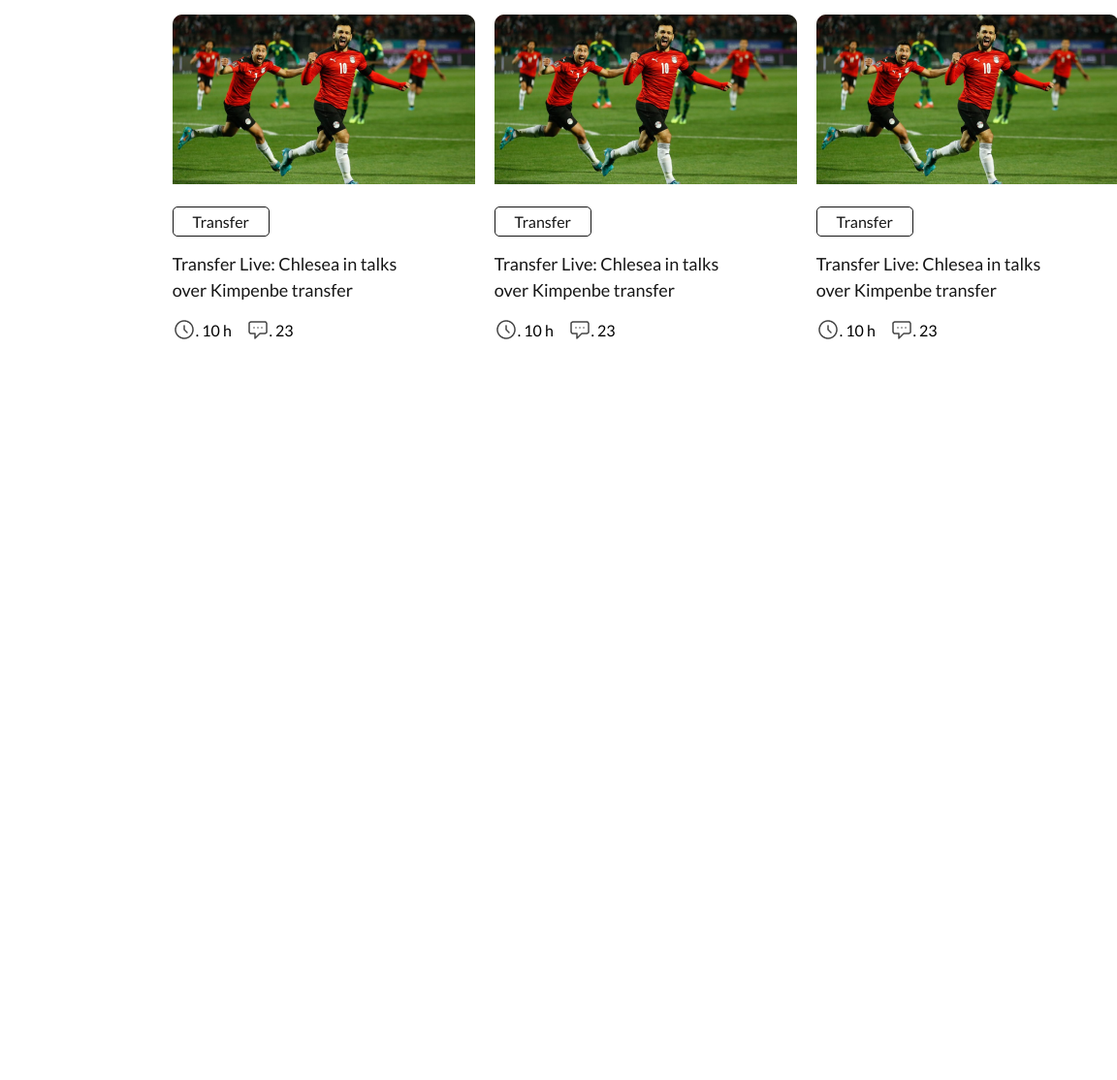
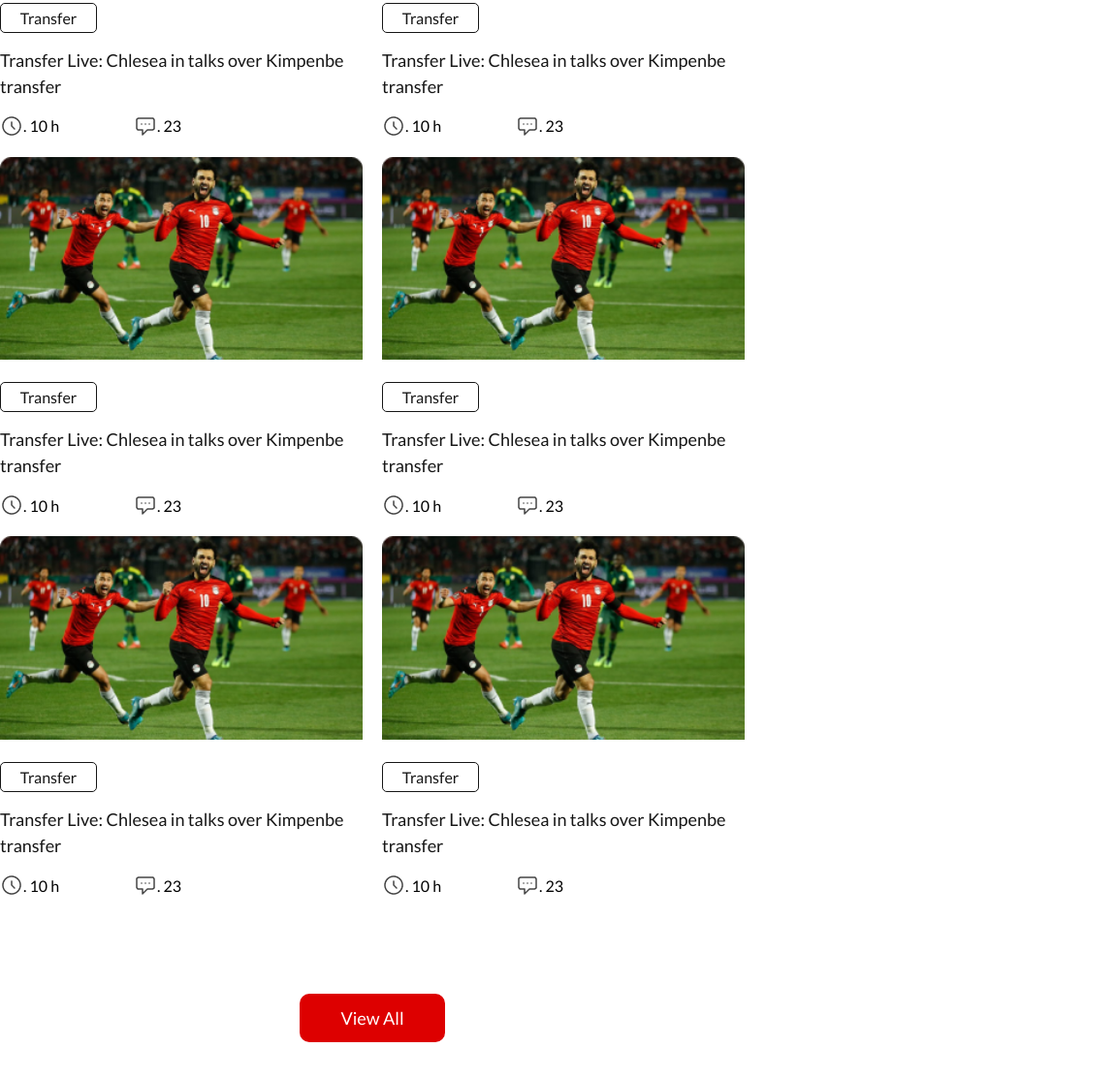
Before and after one commit to mamunur1296/icc-cricket.com, a plain HTML site: page index.html in a window 768 px wide. Shown: the part 1142-2256 px from the top of the page at 97% size, 1152 px wide, since content can reach past the window. Before the commit the page ends 1594 px from the top, so only its background shows below. Drawn offline with Linux system fonts and the light colour scheme.

Commit message:
tab part completed

```diff
--- a/index.html
+++ b/index.html
@@ -170,7 +170,7 @@
                         </div>
                     </div>
                 </article>
-                <article class="bologs">
+                <article class="bologs display-noun">
                     <img src="assets/Blog Image.png" alt="">
                     <h3>Transfer</h3>
                     <p>Transfer Live: Chlesea in talks over Kimpenbe transfer</p>
@@ -187,6 +187,11 @@
                 </article>
             </div>
         </section>
+        <!-- view all button only tab start -->
+        <section class="view-all">
+            <a href="#">View All</a>
+        </section>
+        <!-- view all button only tab end -->
     </main>
     <!-- main section end now -->
 </body>
--- a/style.css
+++ b/style.css
@@ -265,6 +265,10 @@ body {
 
 }
 
+.view-all {
+    display: none;
+}
+
 /* main blog atyle mobile and tablet view  start now */
 
 @media screen and (max-width:576px) {
@@ -286,6 +290,10 @@ body {
 
     }
 
+    .Blog {
+        border-radius: 10px;
+    }
+
     .blog-artical {
 
         grid-template-columns: repeat(1, 1fr);
@@ -302,6 +310,64 @@ body {
 
 }
 
+@media screen and (min-width:577px) and (max-width:768px) {
+    .main-blog {
+        width: 100%;
+        display: flex;
+        flex-direction: column
+    }
+
+    .blog-nav {
+        width: 100%;
+        height: auto;
+        margin-bottom: 15px;
+        background-color: white;
+        display: flex;
+        flex-direction: row;
+
+    }
+
+    .Blog {
+        border-radius: 10px;
+    }
+
+    .blog-artical {
+
+        grid-template-columns: repeat(2, 1fr);
+
+    }
+
+    .bologs {
+        width: 100%;
+    }
+
+    .bologs>img {
+        width: 100%;
+    }
+
+    .display-noun {
+        display: none;
+    }
+
+    .view-all {
+        width: 150px;
+        height: 50px;
+        display: flex;
+        justify-content: center;
+        align-items: center;
+        margin: 50px auto;
+        background-color: #DD0000;
+        border-radius: 10px;
+    }
+
+    .view-all>a {
+        text-decoration: none;
+        color: white;
+        padding: 25px 0;
+        font-size: 18px;
+        font-weight: 500;
+    }
+}
 
 
 
```
